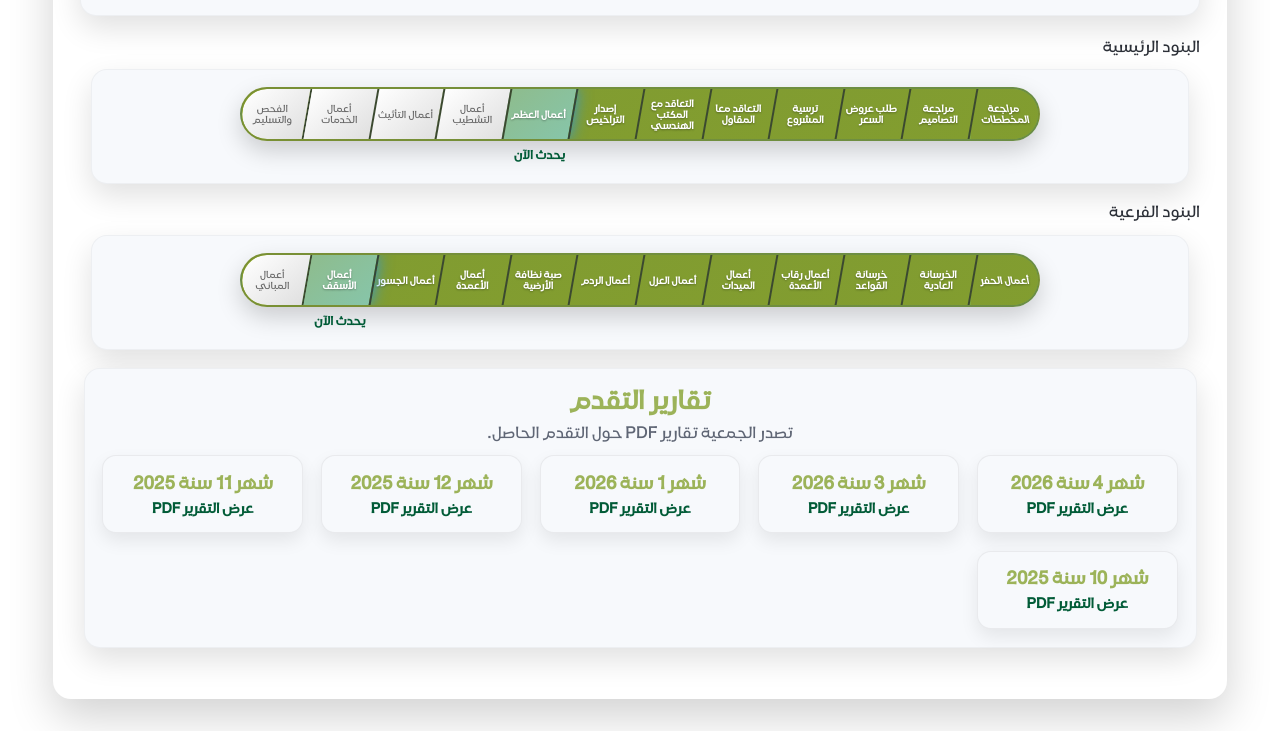
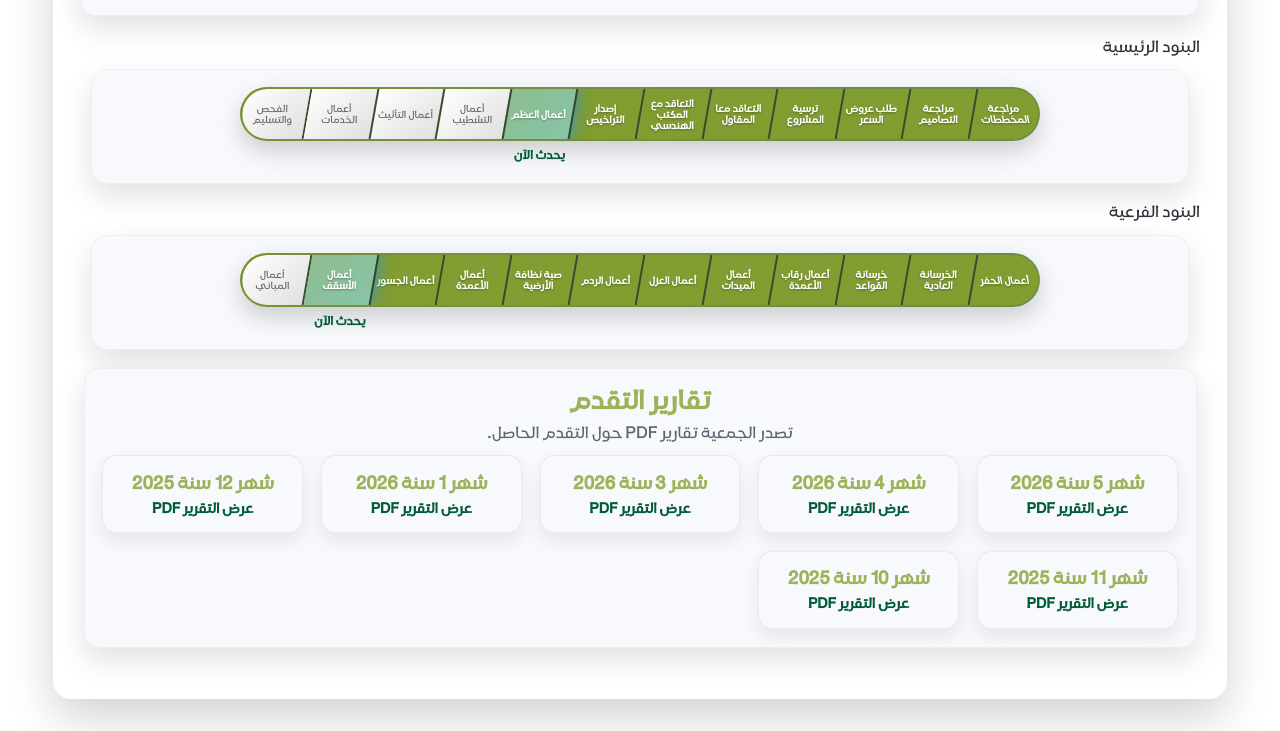
Before and after one commit to yaamur-get/thbat, a website: page index.html in a window 1280 px wide. Shown: the part 1972-2703 px from the top of the page. Drawn offline with Linux system fonts and the light colour scheme.

Commit message:
Add new report link for May 2026

```diff
--- a/index.html
+++ b/index.html
@@ -215,6 +215,10 @@
       <h2 class="reports-title">تقارير التقدم</h2>
       <p class="reports-subtitle">تصدر الجمعية تقارير PDF حول التقدم الحاصل.</p>
       <div class="reports-grid">
+        <a class="report-card" href="pdf/مشروع جامع الضباط تحديث شهر 5 - جمعية يعمر للعناية بالمساجد.pdf" target="_blank" rel="noopener">
+          <span class="report-date">شهر 5 سنة 2026</span>
+          <span class="report-action">عرض التقرير PDF</span>
+        </a>
          <a class="report-card" href="pdf/d202604.pdf" target="_blank" rel="noopener">
           <span class="report-date">شهر 4 سنة 2026</span>
           <span class="report-action">عرض التقرير PDF</span>
```
